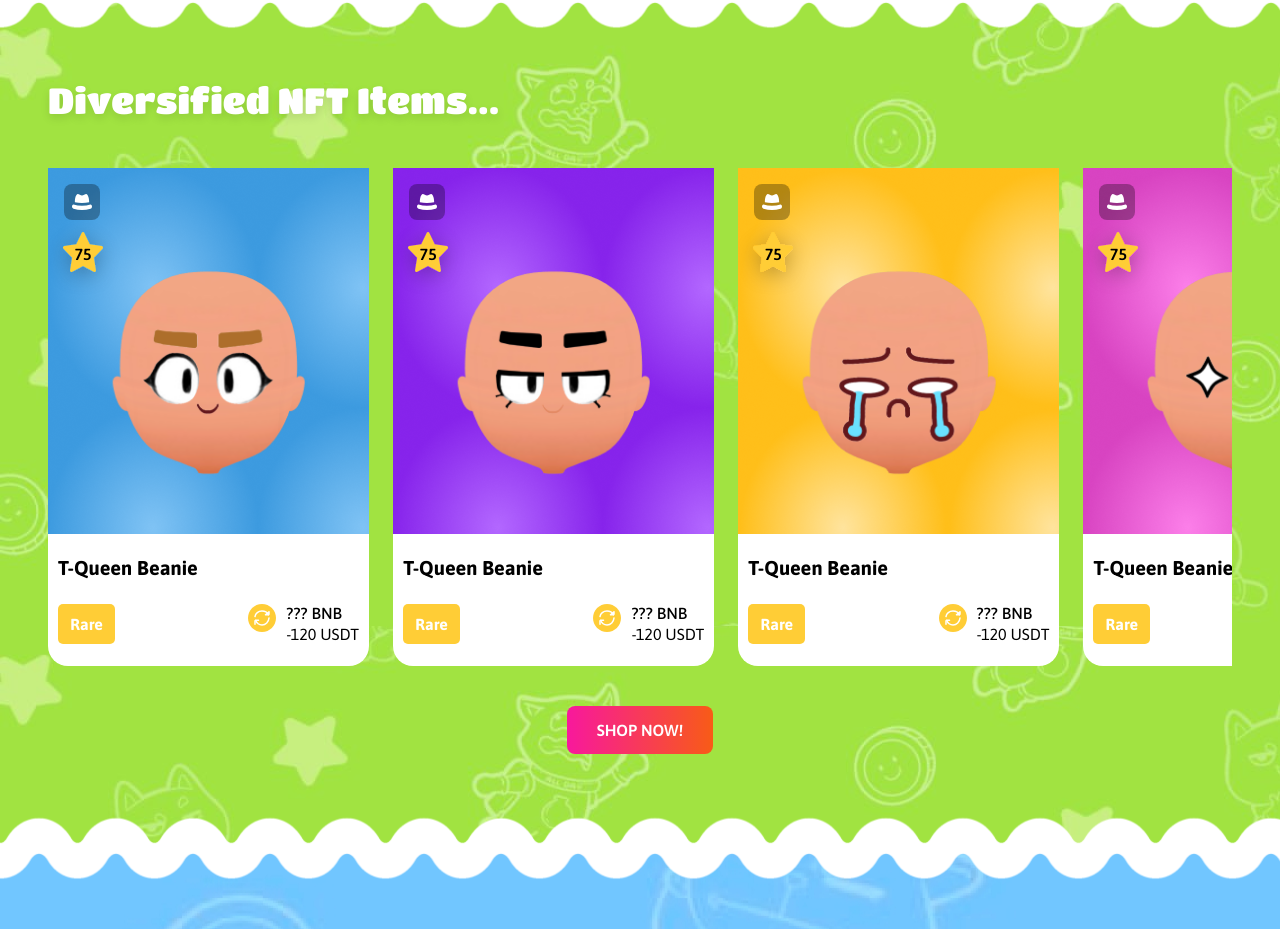
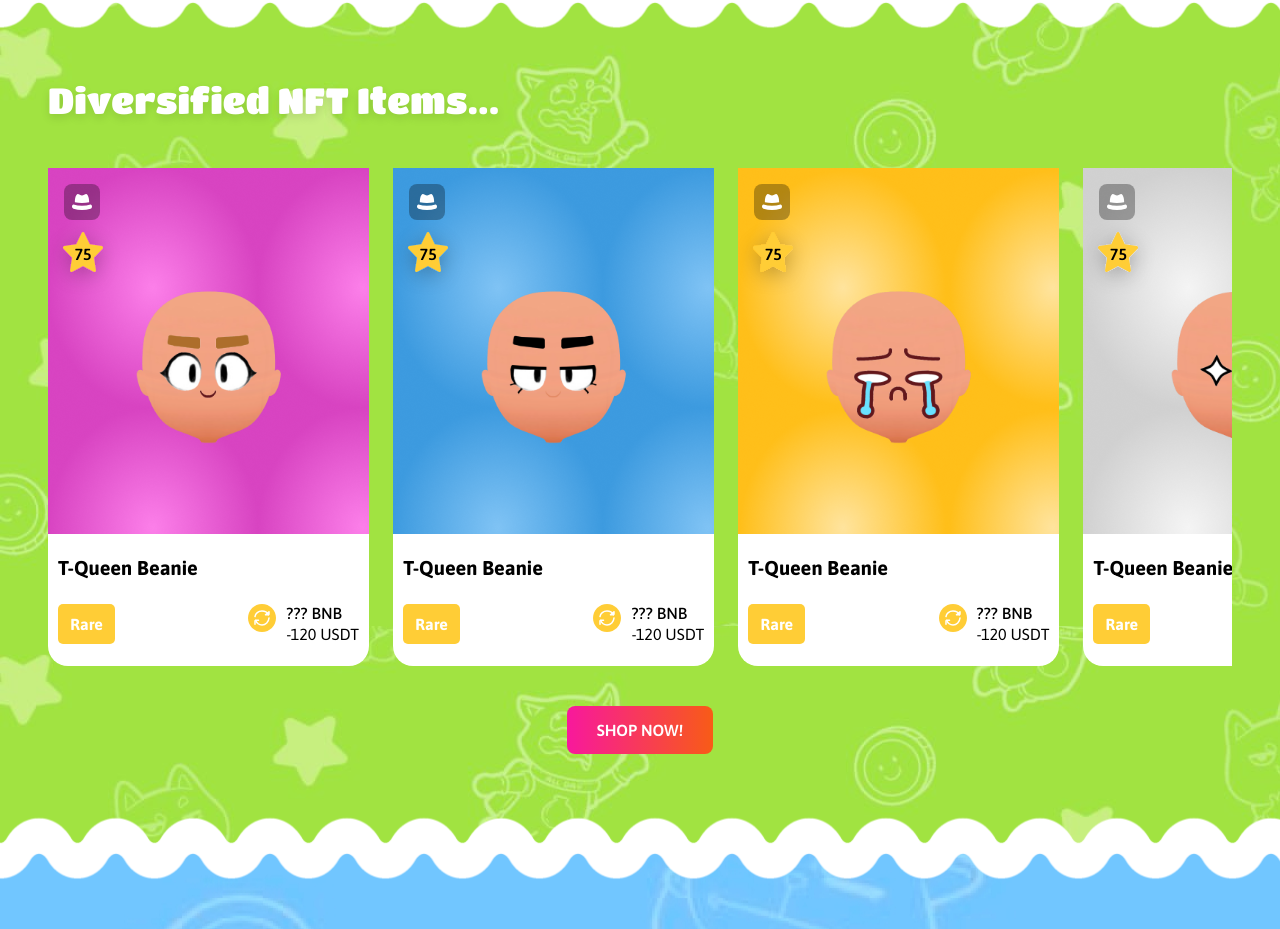
Before and after one commit to TaDuyKhang/demo, a React (Create React App) app: page / in a window 1280 px wide. Shown: the part 3181-4110 px from the top of the page. Built offline with nearby package versions, Linux system fonts and the light colour scheme.

Commit message:
style: change  backgroung image of item, change width of image of item

```diff
--- a/src/component/Section5.jsx
+++ b/src/component/Section5.jsx
@@ -8,7 +8,7 @@ import { Grid } from "swiper";
 const NFT_ITEMS = [
   {
     imageSrc: "img/section5/face01.0001.png",
-    bgcSrc: "img/section5/bgc1.png",
+    bgcSrc: "img/section5/bgc4.png",
     balance: undefined,
     usdtValue: -120,
     starValue: 75,
@@ -16,7 +16,7 @@ const NFT_ITEMS = [
   },
   {
     imageSrc: "img/section5/face02.0001.png",
-    bgcSrc: "img/section5/bgc2.png",
+    bgcSrc: "img/section5/bgc1.png",
     balance: undefined,
     usdtValue: -120,
     starValue: 75,
@@ -32,7 +32,7 @@ const NFT_ITEMS = [
   },
   {
     imageSrc: "img/section5/face04.0001.png",
-    bgcSrc: "img/section5/bgc4.png",
+    bgcSrc: "img/section5/bgc5.png",
     balance: undefined,
     usdtValue: -120,
     starValue: 75,
@@ -40,7 +40,7 @@ const NFT_ITEMS = [
   },
   {
     imageSrc: "img/section5/hair00.0001.png",
-    bgcSrc: "img/section5/bgc5.png",
+    bgcSrc: "img/section5/bgc4.png",
     balance: undefined,
     usdtValue: -120,
     starValue: 75,
@@ -64,7 +64,7 @@ const NFT_ITEMS = [
   },
   {
     imageSrc: "img/section5/hair03.0001.png",
-    bgcSrc: "img/section5/bgc3.png",
+    bgcSrc: "img/section5/bgc5.png",
     balance: undefined,
     usdtValue: -120,
     starValue: 75,
@@ -72,7 +72,7 @@ const NFT_ITEMS = [
   },
   {
     imageSrc: "img/section5/hair04.0001.png",
-    bgcSrc: "img/section5/bgc4.png",
+    bgcSrc: "img/section5/bgc1.png",
     balance: undefined,
     usdtValue: -120,
     starValue: 75,
@@ -80,302 +80,6 @@ const NFT_ITEMS = [
   },
   {
     imageSrc: "img/section5/hair05.0001.png",
-    bgcSrc: "img/section5/bgc5.png",
-    balance: undefined,
-    usdtValue: -120,
-    starValue: 75,
-    name: "T-Queen Beanie ",
-  },
-  {
-    imageSrc: "img/section5/hair06.0001.png",
-    bgcSrc: "img/section5/bgc1.png",
-    balance: undefined,
-    usdtValue: -120,
-    starValue: 75,
-    name: "T-Queen Beanie ",
-  },
-  {
-    imageSrc: "img/section5/hair07.0001.png",
-    bgcSrc: "img/section5/bgc2.png",
-    balance: undefined,
-    usdtValue: -120,
-    starValue: 75,
-    name: "T-Queen Beanie ",
-  },
-  {
-    imageSrc: "img/section5/hair08.0001.png",
-    bgcSrc: "img/section5/bgc3.png",
-    balance: undefined,
-    usdtValue: -120,
-    starValue: 75,
-    name: "T-Queen Beanie ",
-  },
-  {
-    imageSrc: "img/section5/hair09.0001.png",
-    bgcSrc: "img/section5/bgc4.png",
-    balance: undefined,
-    usdtValue: -120,
-    starValue: 75,
-    name: "T-Queen Beanie ",
-  },
-  {
-    imageSrc: "img/section5/hat01.0001.png",
-    bgcSrc: "img/section5/bgc5.png",
-    balance: undefined,
-    usdtValue: -120,
-    starValue: 75,
-    name: "T-Queen Beanie ",
-  },
-  {
-    imageSrc: "img/section5/hat07.0001.png",
-    bgcSrc: "img/section5/bgc1.png",
-    balance: undefined,
-    usdtValue: -120,
-    starValue: 75,
-    name: "T-Queen Beanie ",
-  },
-  {
-    imageSrc: "img/section5/pant00.0001.png",
-    bgcSrc: "img/section5/bgc2.png",
-    balance: undefined,
-    usdtValue: -120,
-    starValue: 75,
-    name: "T-Queen Beanie ",
-  },
-  {
-    imageSrc: "img/section5/pant01.0001.png",
-    bgcSrc: "img/section5/bgc3.png",
-    balance: undefined,
-    usdtValue: -120,
-    starValue: 75,
-    name: "T-Queen Beanie ",
-  },
-  {
-    imageSrc: "img/section5/pant02.0001.png",
-    bgcSrc: "img/section5/bgc4.png",
-    balance: undefined,
-    usdtValue: -120,
-    starValue: 75,
-    name: "T-Queen Beanie ",
-  },
-  {
-    imageSrc: "img/section5/pant03.0001.png",
-    bgcSrc: "img/section5/bgc5.png",
-    balance: undefined,
-    usdtValue: -120,
-    starValue: 75,
-    name: "T-Queen Beanie ",
-  },
-  {
-    imageSrc: "img/section5/pant04.0001.png",
-    bgcSrc: "img/section5/bgc1.png",
-    balance: undefined,
-    usdtValue: -120,
-    starValue: 75,
-    name: "T-Queen Beanie ",
-  },
-  {
-    imageSrc: "img/section5/pant07.0001.png",
-    bgcSrc: "img/section5/bgc2.png",
-    balance: undefined,
-    usdtValue: -120,
-    starValue: 75,
-    name: "T-Queen Beanie ",
-  },
-  {
-    imageSrc: "img/section5/pant08.0001.png",
-    bgcSrc: "img/section5/bgc3.png",
-    balance: undefined,
-    usdtValue: -120,
-    starValue: 75,
-    name: "T-Queen Beanie ",
-  },
-  {
-    imageSrc: "img/section5/pant08.png",
-    bgcSrc: "img/section5/bgc4.png",
-    balance: undefined,
-    usdtValue: -120,
-    starValue: 75,
-    name: "T-Queen Beanie ",
-  },
-  {
-    imageSrc: "img/section5/shirt01.0001.png",
-    bgcSrc: "img/section5/bgc5.png",
-    balance: undefined,
-    usdtValue: -120,
-    starValue: 75,
-    name: "T-Queen Beanie ",
-  },
-  {
-    imageSrc: "img/section5/shirt02.0001.png",
-    bgcSrc: "img/section5/bgc1.png",
-    balance: undefined,
-    usdtValue: -120,
-    starValue: 75,
-    name: "T-Queen Beanie ",
-  },
-  {
-    imageSrc: "img/section5/shirt03.0001.png",
-    bgcSrc: "img/section5/bgc2.png",
-    balance: undefined,
-    usdtValue: -120,
-    starValue: 75,
-    name: "T-Queen Beanie ",
-  },
-  {
-    imageSrc: "img/section5/shirt04.0001.png",
-    bgcSrc: "img/section5/bgc3.png",
-    balance: undefined,
-    usdtValue: -120,
-    starValue: 75,
-    name: "T-Queen Beanie ",
-  },
-  {
-    imageSrc: "img/section5/shirt05.0001.png",
-    bgcSrc: "img/section5/bgc4.png",
-    balance: undefined,
-    usdtValue: -120,
-    starValue: 75,
-    name: "T-Queen Beanie ",
-  },
-  {
-    imageSrc: "img/section5/shirt06.0001.png",
-    bgcSrc: "img/section5/bgc5.png",
-    balance: undefined,
-    usdtValue: -120,
-    starValue: 75,
-    name: "T-Queen Beanie ",
-  },
-  {
-    imageSrc: "img/section5/shirt07.0001.png",
-    bgcSrc: "img/section5/bgc1.png",
-    balance: undefined,
-    usdtValue: -120,
-    starValue: 75,
-    name: "T-Queen Beanie ",
-  },
-  {
-    imageSrc: "img/section5/shirt08.0001.png",
-    bgcSrc: "img/section5/bgc2.png",
-    balance: undefined,
-    usdtValue: -120,
-    starValue: 75,
-    name: "T-Queen Beanie ",
-  },
-  {
-    imageSrc: "img/section5/shirt09.0001.png",
-    bgcSrc: "img/section5/bgc3.png",
-    balance: undefined,
-    usdtValue: -120,
-    starValue: 75,
-    name: "T-Queen Beanie ",
-  },
-  {
-    imageSrc: "img/section5/shoes00.0001.png",
-    bgcSrc: "img/section5/bgc4.png",
-    balance: undefined,
-    usdtValue: -120,
-    starValue: 75,
-    name: "T-Queen Beanie ",
-  },
-  {
-    imageSrc: "img/section5/shoes01.0001.png",
-    bgcSrc: "img/section5/bgc5.png",
-    balance: undefined,
-    usdtValue: -120,
-    starValue: 75,
-    name: "T-Queen Beanie ",
-  },
-  {
-    imageSrc: "img/section5/shoes02.0001.png",
-    bgcSrc: "img/section5/bgc1.png",
-    balance: undefined,
-    usdtValue: -120,
-    starValue: 75,
-    name: "T-Queen Beanie ",
-  },
-  {
-    imageSrc: "img/section5/shoes03.0001.png",
-    bgcSrc: "img/section5/bgc2.png",
-    balance: undefined,
-    usdtValue: -120,
-    starValue: 75,
-    name: "T-Queen Beanie ",
-  },
-  {
-    imageSrc: "img/section5/shoes04.0001.png",
-    bgcSrc: "img/section5/bgc3.png",
-    balance: undefined,
-    usdtValue: -120,
-    starValue: 75,
-    name: "T-Queen Beanie ",
-  },
-  {
-    imageSrc: "img/section5/shoes05.0001.png",
-    bgcSrc: "img/section5/bgc4.png",
-    balance: undefined,
-    usdtValue: -120,
-    starValue: 75,
-    name: "T-Queen Beanie ",
-  },
-  {
-    imageSrc: "img/section5/shoes06.0001.png",
-    bgcSrc: "img/section5/bgc5.png",
-    balance: undefined,
-    usdtValue: -120,
-    starValue: 75,
-    name: "T-Queen Beanie ",
-  },
-  {
-    imageSrc: "img/section5/shoes07.0001.png",
-    bgcSrc: "img/section5/bgc1.png",
-    balance: undefined,
-    usdtValue: -120,
-    starValue: 75,
-    name: "T-Queen Beanie ",
-  },
-  {
-    imageSrc: "img/section5/shoes08.0001.png",
-    bgcSrc: "img/section5/bgc2.png",
-    balance: undefined,
-    usdtValue: -120,
-    starValue: 75,
-    name: "T-Queen Beanie ",
-  },
-  {
-    imageSrc: "img/section5/shoes09.0001.png",
-    bgcSrc: "img/section5/bgc3.png",
-    balance: undefined,
-    usdtValue: -120,
-    starValue: 75,
-    name: "T-Queen Beanie ",
-  },
-  {
-    imageSrc: "img/section5/skin01.0001.png",
-    bgcSrc: "img/section5/bgc4.png",
-    balance: undefined,
-    usdtValue: -120,
-    starValue: 75,
-    name: "T-Queen Beanie ",
-  },
-  {
-    imageSrc: "img/section5/skin02.0001.png",
-    bgcSrc: "img/section5/bgc5.png",
-    balance: undefined,
-    usdtValue: -120,
-    starValue: 75,
-    name: "T-Queen Beanie ",
-  },
-  {
-    imageSrc: "img/section5/skin03.0001.png",
-    bgcSrc: "img/section5/bgc1.png",
-    balance: undefined,
-    usdtValue: -120,
-    starValue: 75,
-    name: "T-Queen Beanie ",
-  },
-  {
-    imageSrc: "img/section5/skin04.0001.png",
     bgcSrc: "img/section5/bgc2.png",
     balance: undefined,
     usdtValue: -120,
@@ -417,15 +121,11 @@ function Section5() {
             },
           }}
         >
-          {NFT_ITEMS.map((item, index) => {
-            if (index < 10) {
-              return (
-                <SwiperSlide key={index}>
-                  <NftItem className="item" {...item} />
-                </SwiperSlide>
-              );
-            }
-          })}
+          {NFT_ITEMS.map((item, index) => (
+            <SwiperSlide key={index}>
+              <NftItem className="item" {...item} />
+            </SwiperSlide>
+          ))}
         </Swiper>
 
         <div className="button-wrapper">
--- a/src/css/NftItem.scss
+++ b/src/css/NftItem.scss
@@ -14,8 +14,8 @@
     }
 
     .banner {
-      width: 60%;
-      height: 60%;
+      width: 45%;
+      height: 45%;
       object-fit: contain;
       position: absolute;
       left: 50%;
```
